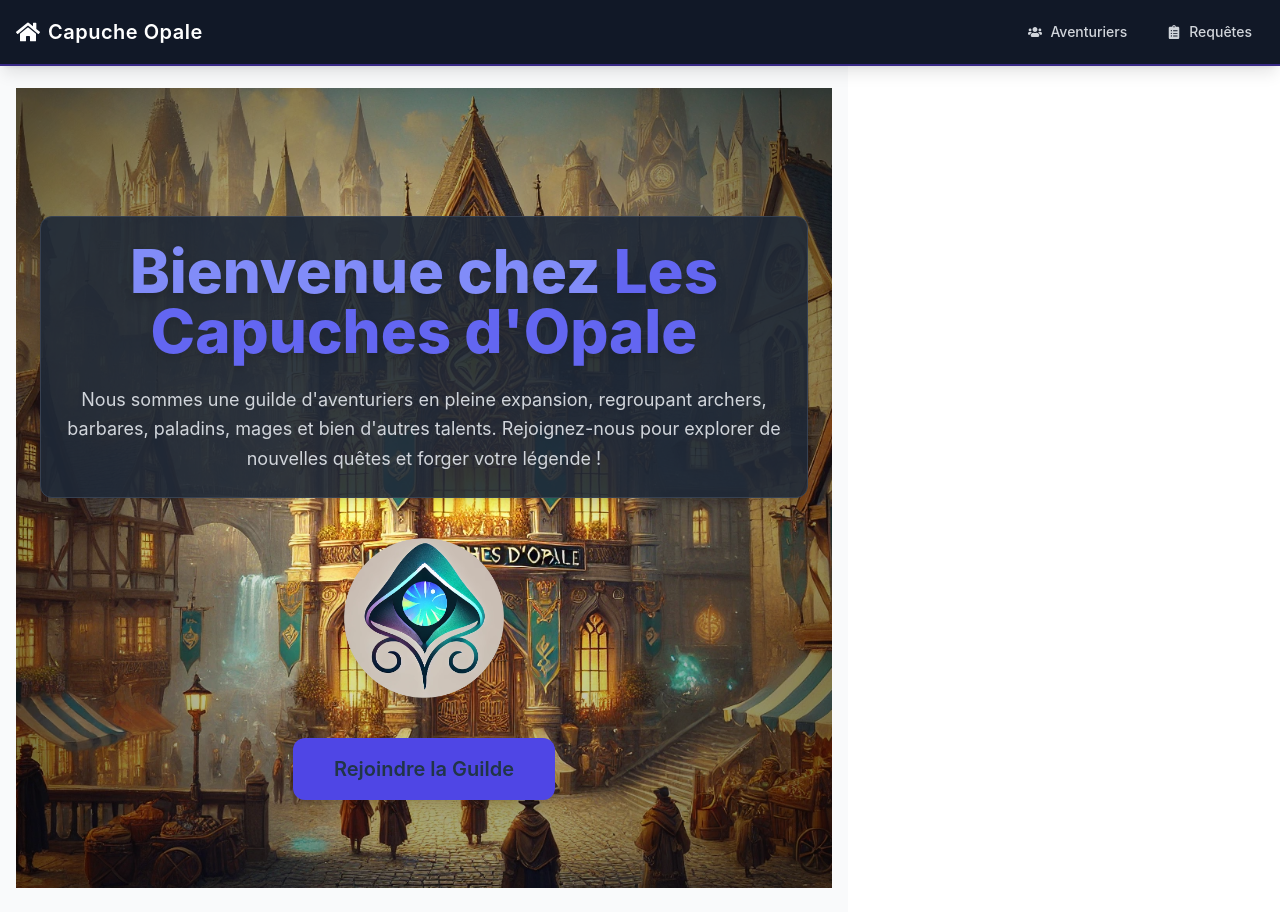
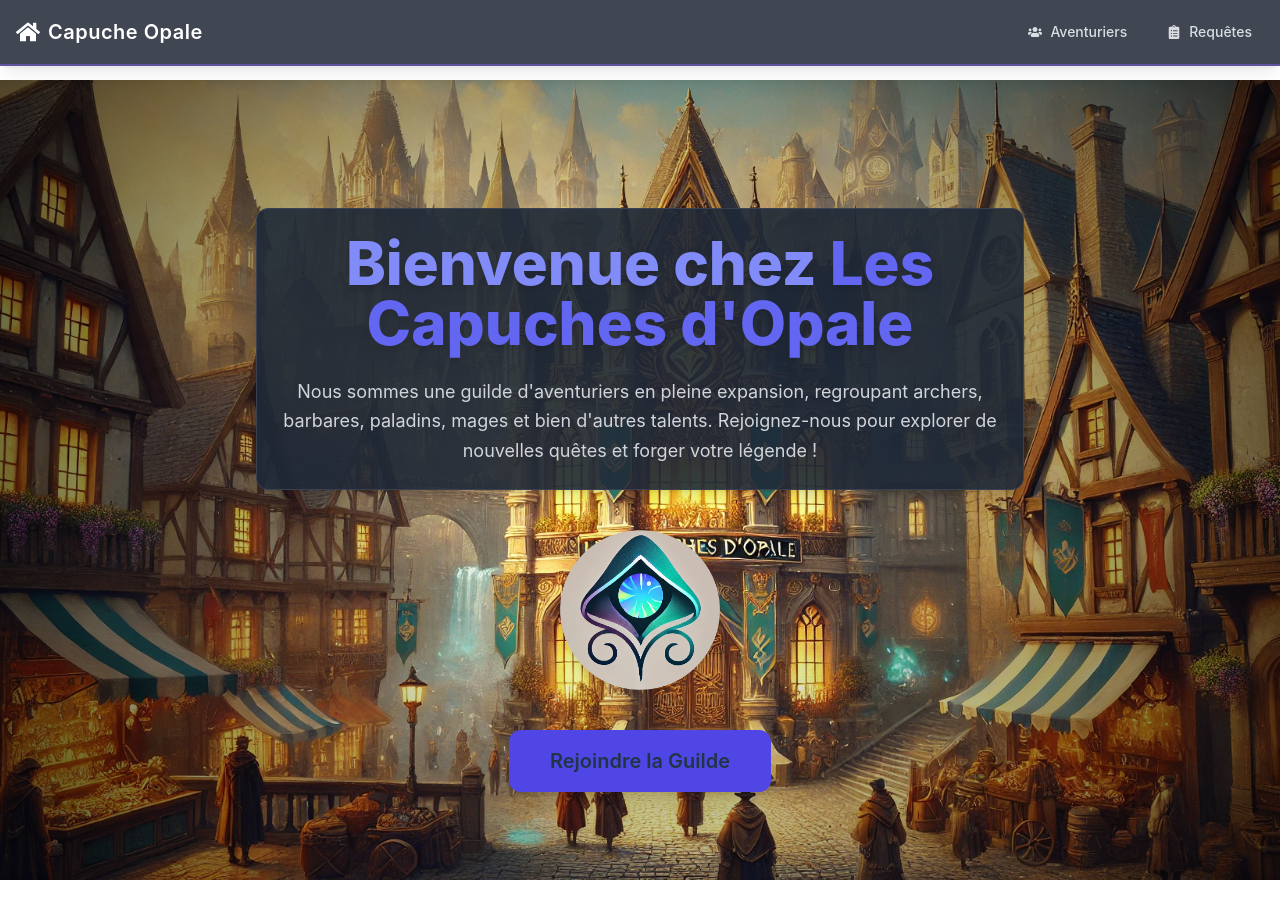
Before and after one commit to Nathaniel-Vaur-Henel/ynov-2025-M2-capuches-opale, a React (Vite) app in the folder front/: page / in a window 1280 px wide. After the commit the page ends 880 px from the top, so only its background shows below. Built offline with nearby package versions, Linux system fonts and the light colour scheme.

Commit message:
(fix-front): correction probleme css page accueil (#43)
* (fix): correction probleme css page accueil

* (fix): correction probleme css page accueil,adventure et request

resolution des conflits

```diff
--- a/front/src/components/layout/RootLayout.tsx
+++ b/front/src/components/layout/RootLayout.tsx
@@ -5,10 +5,8 @@ export function RootLayout() {
 	return (
 		<div className="min-h-screen bg-gray-50">
 			<Navbar />
-			<main className="pt-16 px-4">
-				<div className="max-w-7xl mx-auto py-6">
+			<main className="">
 					<Outlet />
-				</div>
 			</main>
 		</div>
 	);
--- a/front/src/components/ui/Navbar.tsx
+++ b/front/src/components/ui/Navbar.tsx
@@ -12,7 +12,7 @@ export default function Navbar() {
   ];
 
   return (
-		<nav className="fixed top-0 left-0 right-0 bg-gray-900 shadow-lg z-50">
+    <nav className="fixed top-0 left-0 right-0 bg-gray-900 shadow-lg z-50 opacity-80">
       <div className="max-w-7xl mx-auto px-4">
         <div className="flex items-center justify-between h-16">
           {/* Logo */}
--- a/front/src/index.css
+++ b/front/src/index.css
@@ -45,10 +45,10 @@ a:hover {
 
 body {
 	margin: 0;
-	display: flex;
-	place-items: center;
+	display: block;
 	min-width: 320px;
 	min-height: 100vh;
+	padding-top: 5rem;
 }
 
 h1 {
```
Lines whose indentation alone changed are shown as unchanged.
